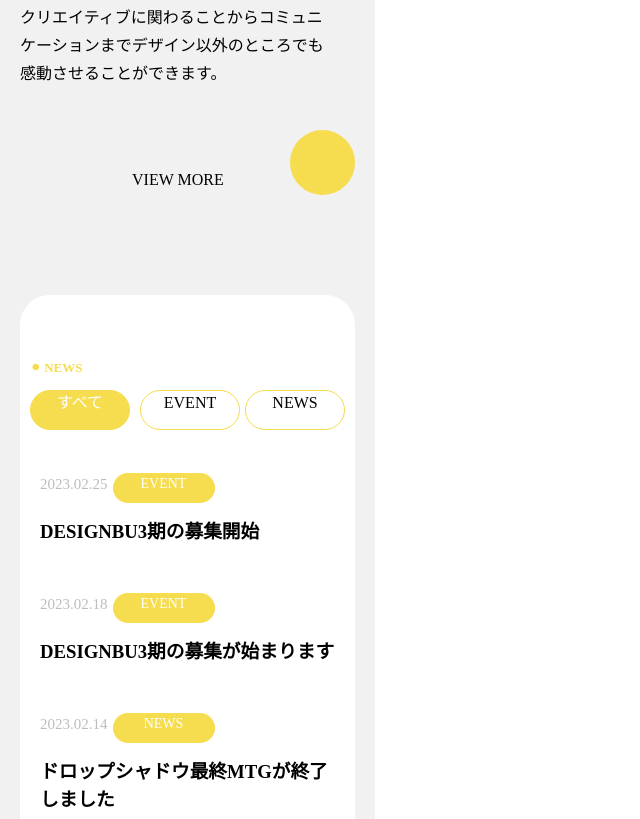
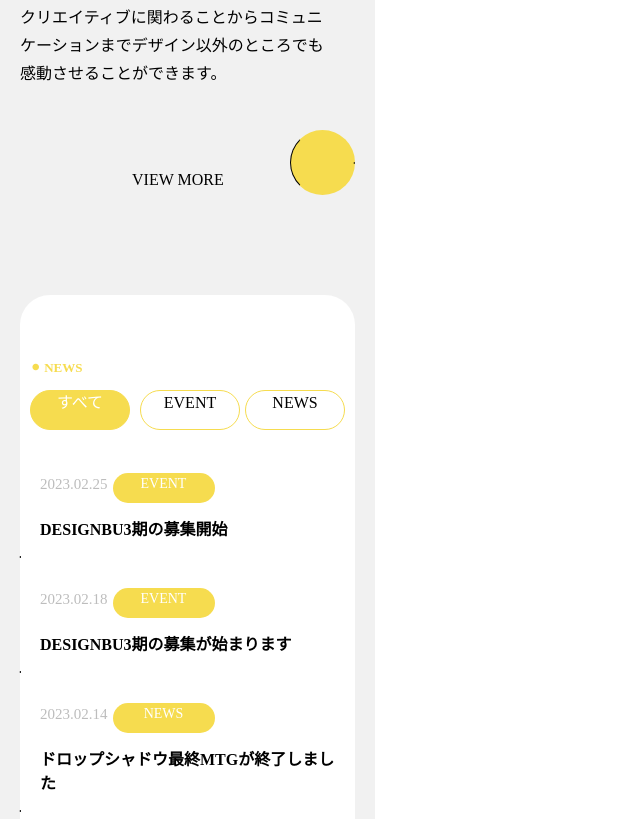
Before and after one commit to Macaroo/impress, a plain HTML site: page index.html in a window 1280 px wide. Shown: the part 2280-3099 px from the top of the page, without its empty margins (0-640 px from the left). Drawn offline with nearby package versions, Linux system fonts and the light colour scheme.

Commit message:
右矢印追加

```diff
--- a/sass/project/common/_scroll.scss
+++ b/sass/project/common/_scroll.scss
@@ -65,7 +65,33 @@
 }
 
 .allow-right {
+    display: inline-block;
+    vertical-align: middle;
+    color: $black;
+    line-height: 1;
+    position: relative;
+    width: 0;
+    height: 0;
+    border-style: solid;
+    border-color: transparent;
+    border-width: 0.375px 0.64952px;
+    border-left-color: $black;
+    border-right: 0;
+}
 
+.allow-right::before {
+    content: "";
+    width: 0.65px;
+    height: 0.65px;
+    border: 0.1px solid $black;
+    border-left: 0;
+    border-bottom: 0;
+    transform: rotate(45deg);
+    transform-origin: top right;
+    position: absolute;
+    top: 50%;
+    right: -0.05px;
+    box-sizing: border-box;
 }
 
 .top-vision__scroll {
--- a/sass/project/top/_top-news.scss
+++ b/sass/project/top/_top-news.scss
@@ -89,7 +89,7 @@
     margin-bottom: 60px;
 }
 
-.top-news__item {
+.top-news__item:first-child {
     padding-top: 25px;
 }
 
@@ -108,6 +108,8 @@
 .top-news__item-text {
     padding-left: 20px;
     padding-top: 15px;
+    font-size: 16px;
+    font-family: $base-font;
 }
 
 .top-news__item-text::after {
```
Also changed, not shown: css/style.css, 1 other file.
